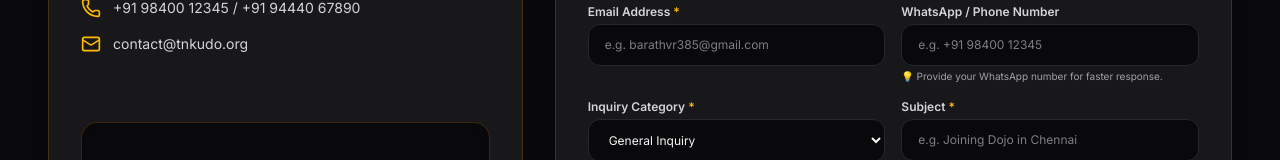
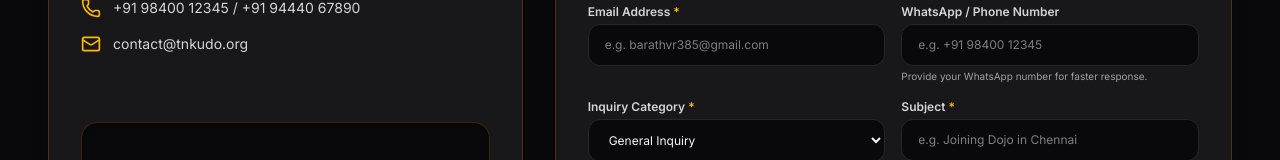
Before and after one commit to BARATH-VR/TamilNadu_Kudo_Website, a Next.js app: page /contact in a window 1280 px wide. Shown: the part 532-692 px from the top of the page. Built offline with nearby package versions, Linux system fonts and the light colour scheme.

Commit message:
Remove emojis from toast notification messages and helper texts across components

```diff
--- a/src/components/AdminPanel.tsx
+++ b/src/components/AdminPanel.tsx
@@ -619,7 +619,7 @@ export const AdminPanel: React.FC = () => {
                     className="w-full bg-zinc-950 border border-zinc-800 rounded-lg p-2.5 text-gray-100 focus:outline-none focus:border-amber-400"
                   />
                   <p className="text-[10px] text-amber-400/80 mt-1">
-                    💡 Paste Google Maps share link so athletes can tap "Get Directions" directly to this dojo.
+                    Paste Google Maps share link so athletes can tap "Get Directions" directly to this dojo.
                   </p>
                 </div>
 
--- a/src/components/Header.tsx
+++ b/src/components/Header.tsx
@@ -647,7 +647,7 @@ export const Header: React.FC<HeaderProps> = ({ currentView, setCurrentView, onO
             </form>
 
             <div className="bg-zinc-900 p-3 rounded-xl border border-zinc-800 text-[11px] text-zinc-300 text-center">
-              💡 {language === 'en' ? 'Demo Passcode:' : 'டெமோ கடவுச்சொல்:'} <code className="text-amber-300 font-bold">kudo2026</code>
+              {language === 'en' ? 'Demo Passcode:' : 'டெமோ கடவுச்சொல்:'} <code className="text-amber-300 font-bold">kudo2026</code>
             </div>
 
           </div>
--- a/src/components/Views.tsx
+++ b/src/components/Views.tsx
@@ -922,7 +922,7 @@ export const ContactView: React.FC = () => {
 
     if (Object.keys(errs).length > 0) {
       setFormErrors(errs);
-      showToastNotification('error', '⚠️ Please fill in all required fields marked with *');
+      showToastNotification('error', 'Please fill in all required fields marked with *');
       return;
     }
 
@@ -1145,7 +1145,7 @@ export const ContactView: React.FC = () => {
                     className="w-full bg-zinc-950 border border-zinc-800 rounded-xl px-4 py-3 text-zinc-100 focus:outline-none focus:border-amber-400"
                   />
                   <p className="text-[10px] text-zinc-400 mt-1">
-                    💡 Provide your WhatsApp number for faster response.
+                    Provide your WhatsApp number for faster response.
                   </p>
                 </div>
               </div>
```
